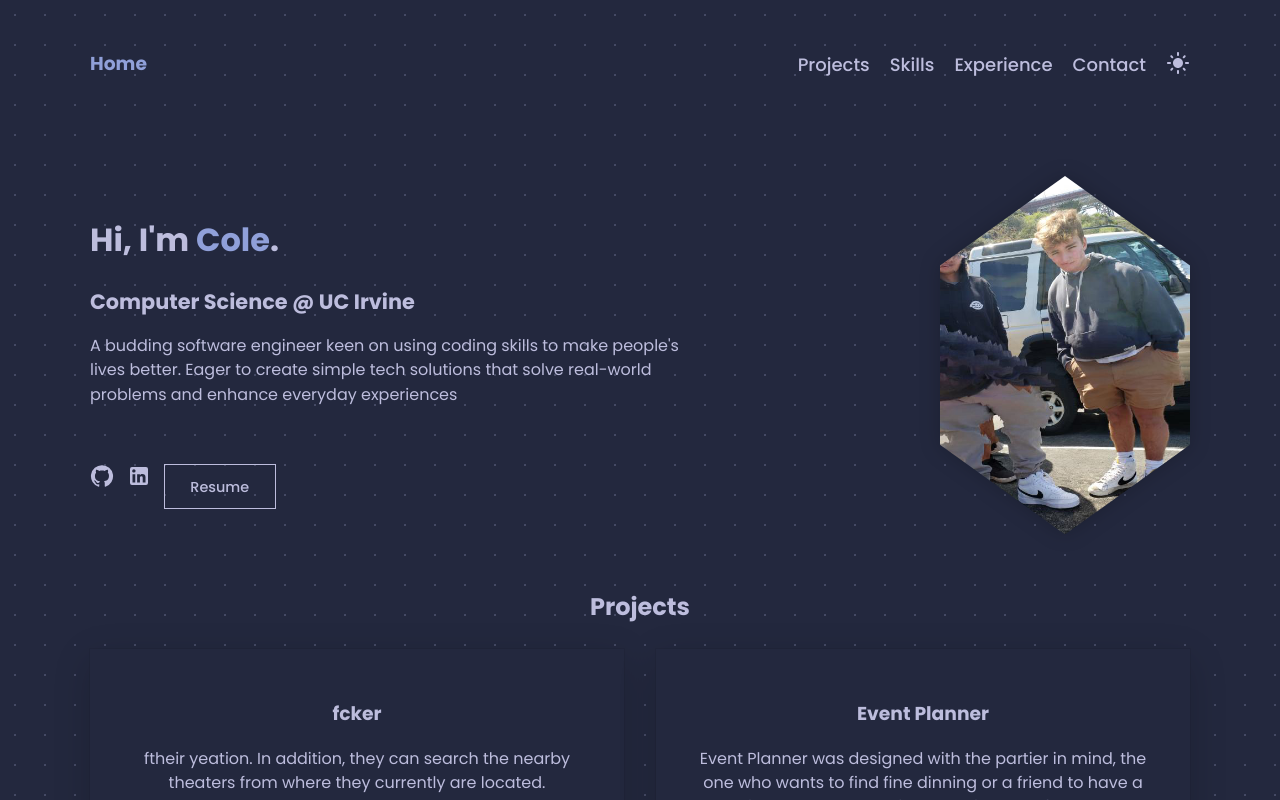
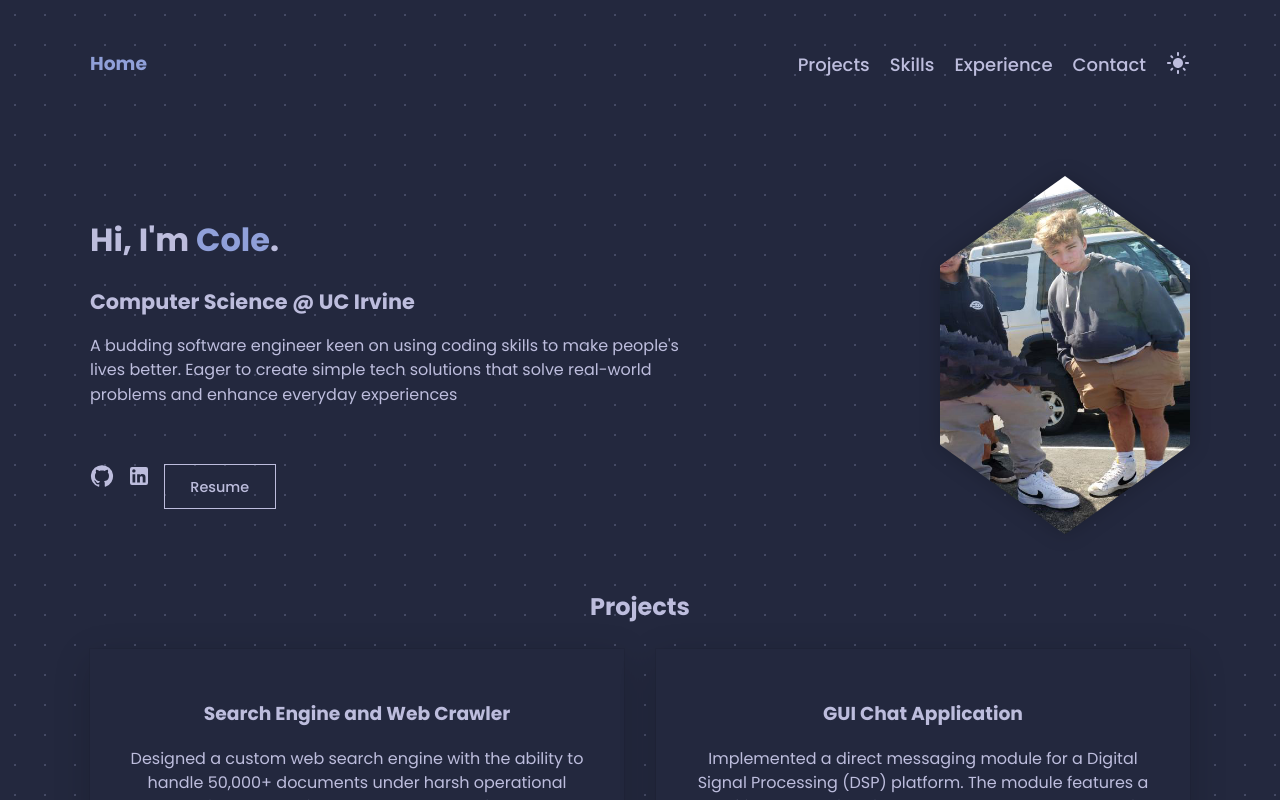
Before and after one commit to colet0227/colet0227.github.io, a React (Create React App) app: page / in a window 1280 px wide. Built offline with nearby package versions, Linux system fonts and the light colour scheme.

Commit message:
updated portfolio

```diff
--- a/src/components/ProjectContainer/ProjectContainer.css
+++ b/src/components/ProjectContainer/ProjectContainer.css
@@ -23,7 +23,8 @@
 }
 
 .project__stack-item {
-  margin: 0.5em;
+  line-height: .5;
+  margin: .75em;
   font-weight: 500;
   font-size: 0.8rem;
   color: var(--clr-fg-alt);
--- a/src/portfolio.js
+++ b/src/portfolio.js
@@ -25,18 +25,18 @@ const projects = [
   // projects can be added an removed
   // if there are no projects, Projects section won't show up
   {
-    name: 'fcker',
+    name: 'Search Engine and Web Crawler',
     description:
-      'ftheir yeation. In addition, they can search the nearby theaters from where they currently are located.',
-    stack: ['localstorage', 'Openweather API', 'Google Map API','Movie Database API'],
+      'Designed a custom web search engine with the ability to handle 50,000+ documents under harsh operational constraints and having a query response time under 300ms. Developed an indexer to create an inverted index for the corpus using stemming for better textual matches. The search leveraged tf-idf calculations and rankings based on relevance for a subset of the UCI web domain.',
+    stack: ['Visual Studio Code', 'Beautiful Soup', 'Python', 'HTML', 'CSS', 'NLTK', 'Hashlib', 'Git'],
     sourceCode: 'https://colet0227.github.io/',
     livePreview: 'https://colet0227.github.io/',
   },
   {
-    name: 'Event Planner',
+    name: 'GUI Chat Application',
     description:
-      'Event Planner was designed with the partier in mind, the one who wants to find fine dinning or a friend to have a good time. Event Planner is the easiest way for anyone to find an event to attend, create or host your own event or browse whats happening in your local area.',
-    stack: ['swiper.js', 'npm', 'jawsdb','handlebars','express','nodejs'],
+      'Implemented a direct messaging module for a Digital Signal Processing (DSP) platform. The module features a user-friendly GUI via Tkinter, stores messages locally using filesystem insights, and allows real-time communication between users through socket programming.',
+    stack: ['IDLE', 'Python', 'Tkinter', 'Git'],
     sourceCode: 'https://colet0227.github.io/',
     livePreview: 'https://colet0227.github.io/',
   },
```
